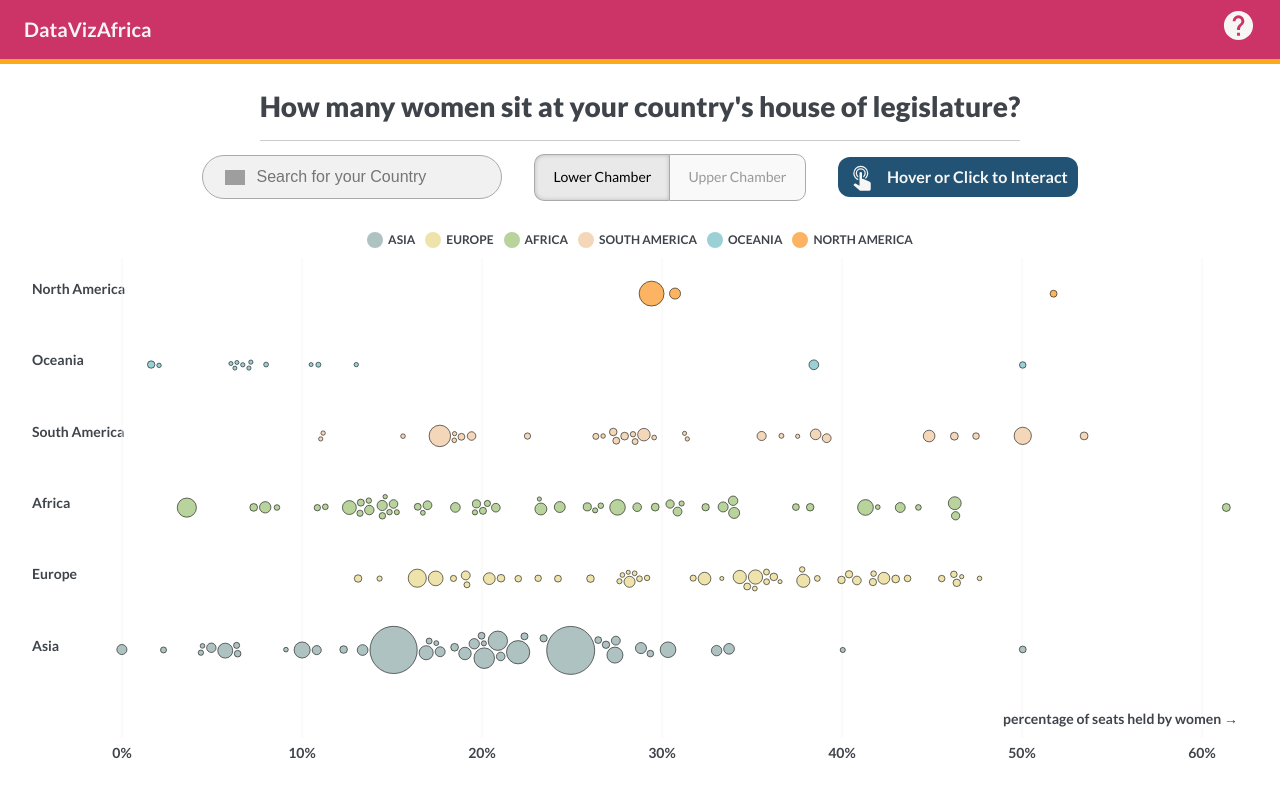
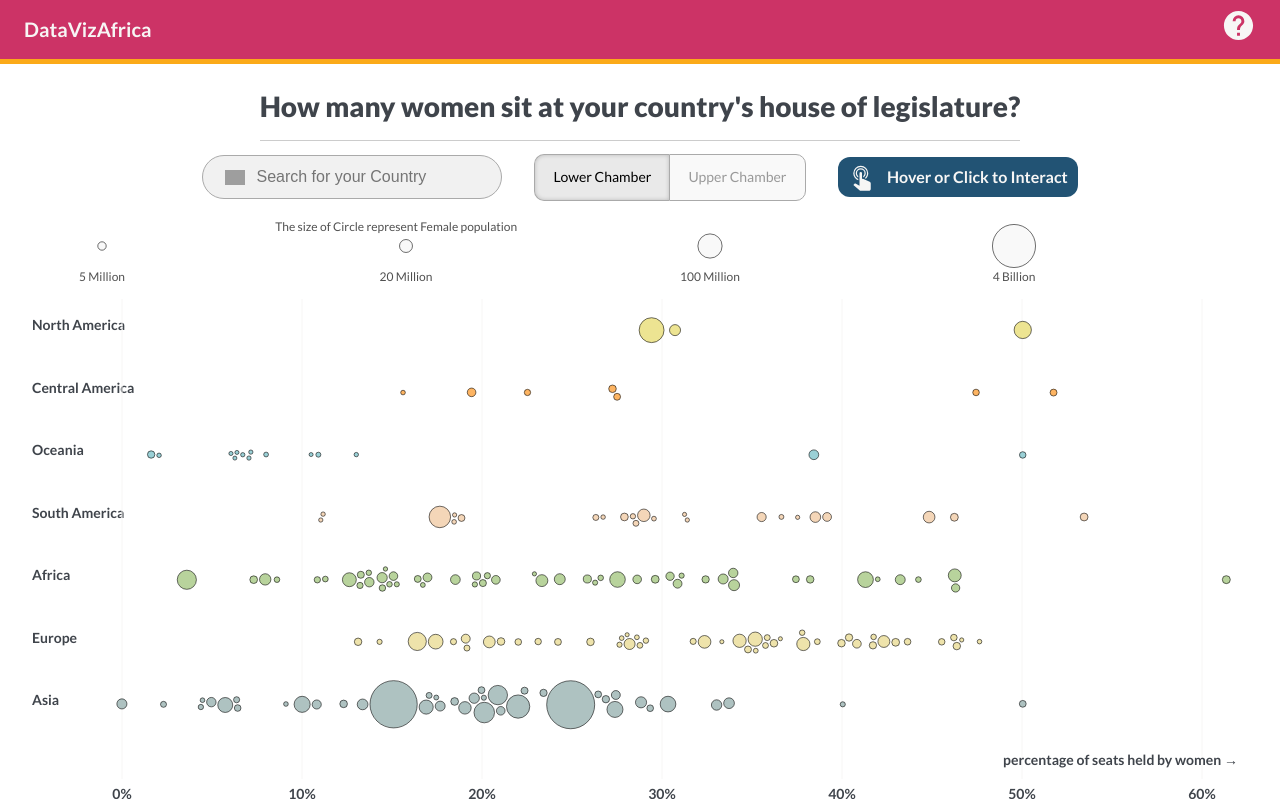
Before and after one commit to Segundev/WomenParticipation, a SvelteKit app: page / in a window 1280 px wide. Both pictures are taken after a click on the button "Explore". Built offline with nearby package versions, Linux system fonts and the light colour scheme; grey boxes are pictures that could not be loaded.

Commit message:
💄 update UI

```diff
--- /dev/null
+++ b/src/lib/CircleLegend.svelte
@@ -0,0 +1,55 @@
+<script>
+  import { scaleBand } from "d3-scale";
+  export let radiusScale;
+  export let width;
+  export let height;
+  export let margin;
+  const svgWidth = 100;
+  const svgHeight = 70;
+
+  const data = [5009397, 20149552, 100720501, 373757123];
+  const data2 = [
+    { label: "5 Million", size: "5009397" },
+    { label: "20 Million", size: "20149552" },
+    { label: "100 Million", size: "100720501" },
+    { label: "4 Billion", size: "373757123" },
+  ];
+
+  $: xScale = scaleBand().domain(data).range([0, width]);
+</script>
+
+<svg {width} height={svgHeight}>
+  <text x={width / 5} dy={10}>
+    The size of Circle represent Female population
+  </text>
+  <g class="CircleLegend" transform="translate({margin.left - 20},25)">
+    {#each data2 as d}
+      <circle
+        r={radiusScale(+d.size)}
+        cx={xScale(+d.size)}
+        fill="#f9f9f9"
+        stroke="#00000090"
+      />
+      <text
+        x={xScale(+d.size)}
+        dominant-baseline="hanging"
+        text-anchor="middle"
+        dy="25"
+      >
+        {d.label}
+      </text>
+    {/each}
+  </g>
+</svg>
+
+<style>
+  text {
+    font-size: 12px;
+    fill: rgba(53, 53, 53, 0.867);
+  }
+  p {
+    text-align: center;
+    font-size: 10px;
+    color: var(--raven);
+  }
+</style>
--- a/src/lib/Tooltip.svelte
+++ b/src/lib/Tooltip.svelte
@@ -30,29 +30,28 @@
       style="width:{chamber === `Lower_Percentage`
         ? data.Lower_Percentage
         : data.Upper_Percentage}px"
-    />
+    >
+      <span class="female-figures">
+        {chamber === `Lower_Percentage`
+          ? data.Lower_Percentage
+          : data.Upper_Percentage}%</span
+      >
+    </div>
     <div
       class="male"
       style="width:{chamber === `Lower_Percentage`
         ? 100 - data.Lower_Percentage
         : 100 - data.Upper_Percentage}px"
-    />
+    >
+      <span class="male-figures">
+        {chamber === `Lower_Percentage`
+          ? 100 - data.Lower_Percentage
+          : 100 - data.Upper_Percentage}%</span
+      >
+    </div>
     <span>Male</span>
   </div>
-  <p>
-    Percentage of Women: <span class="female-figures">
-      {chamber === `Lower_Percentage`
-        ? data.Lower_Percentage
-        : data.Upper_Percentage}%</span
-    >
-  </p>
-  <p>
-    Percentage of Men: <span class="male-figures">
-      {chamber === `Lower_Percentage`
-        ? 100 - data.Lower_Percentage
-        : 100 - data.Upper_Percentage}%</span
-    >
-  </p>
+
   <div class="seat">
     <p>
       Total Seats: <span>
@@ -120,11 +119,13 @@
   }
 
   .tooltip .female-figures {
-    color: #cc3366;
+    color: #fff;
+    float: left;
   }
 
   .tooltip .male-figures {
-    color: #132841;
+    color: #fff;
+    float: right;
   }
 
   div p {
@@ -136,7 +137,7 @@
     justify-content: center;
     align-items: center;
     width: 100%;
-    height: 15px;
+    height: 25px;
     color: #ffffff;
     font-size: 10px;
     margin-top: 5px;
@@ -150,10 +151,12 @@
   .female {
     background-color: #cc3366;
     height: 100%;
+    position: relative;
   }
 
   .male {
     background-color: #132841;
     height: 100%;
+    position: relative;
   }
 </style>
--- a/src/routes/Charts.svelte
+++ b/src/routes/Charts.svelte
@@ -16,6 +16,7 @@
   } from "d3-force";
   import { scaleLinear, scaleBand, scaleOrdinal, scaleSqrt } from "d3-scale";
   import Tooltip from "$lib/Tooltip.svelte";
+  import CircleLegend from "$lib/CircleLegend.svelte";
   // write a code that takes the original data and input either lower or upper
   $: chamber = "Lower_Percentage";
   $: filteredData = data.filter((d) => d[chamber] !== null);
@@ -45,6 +46,7 @@
     "#F4D6B8",
     "#9AD0D6",
     "#fdb462",
+    "#ede492",
   ];
 
   let colorScale = scaleOrdinal()
@@ -236,9 +238,10 @@
       </div>
     </div>
   </div>
-  <Legend {colorScale} bind:hoveredContinent />
+  <!-- <Legend {colorScale} bind:hoveredContinent /> -->
   <!-- svelte-ignore a11y-click-events-have-key-events -->
   <!-- svelte-ignore a11y-no-static-element-interactions -->
+
   <div class="chart-wrapper">
     <div
       class="chart-container"
@@ -248,8 +251,10 @@
         hovered = null;
       }}
     >
+      <CircleLegend {radiusScale} {margin} height={innerHeight} {width} />
       <svg {width} {height}>
         <AxisY {yScale} {groupByContinent} />
+
         <!-- svelte-ignore a11y-no-static-element-interactions -->
         <g
           class="inner-chart"
@@ -268,7 +273,7 @@
               fill={inputValue === node.Country
                 ? "#ff0000"
                 : colorScale(node.Region)}
-              on:pointerdown={() => (moredetails = node)}
+              on:click={() => (moredetails = node)}
               on:mouseover={() => (hovered = node)}
               on:focus={() => (hovered = node)}
               tabindex="0"
```
Also changed, not shown: src/lib/data.json.
